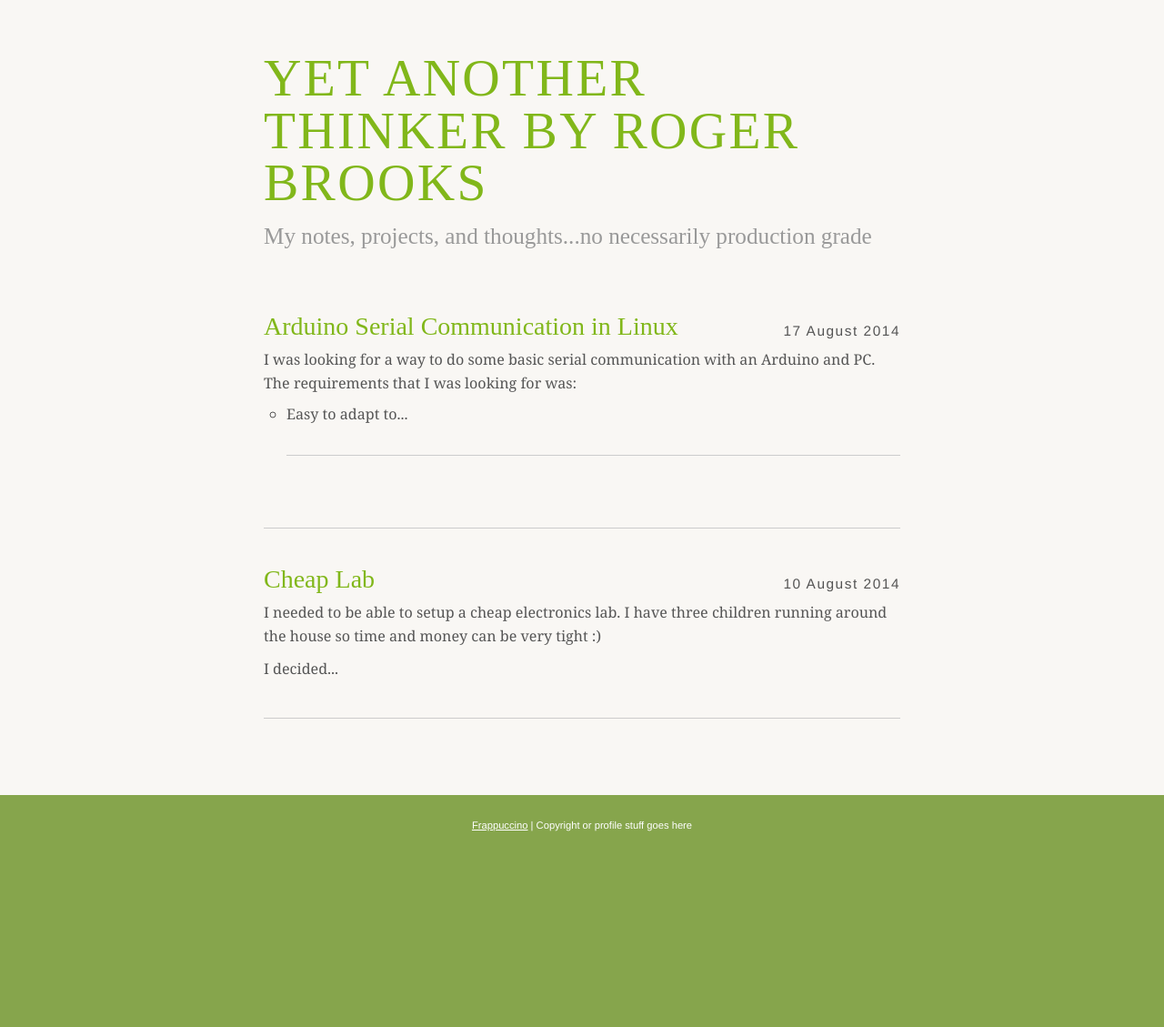
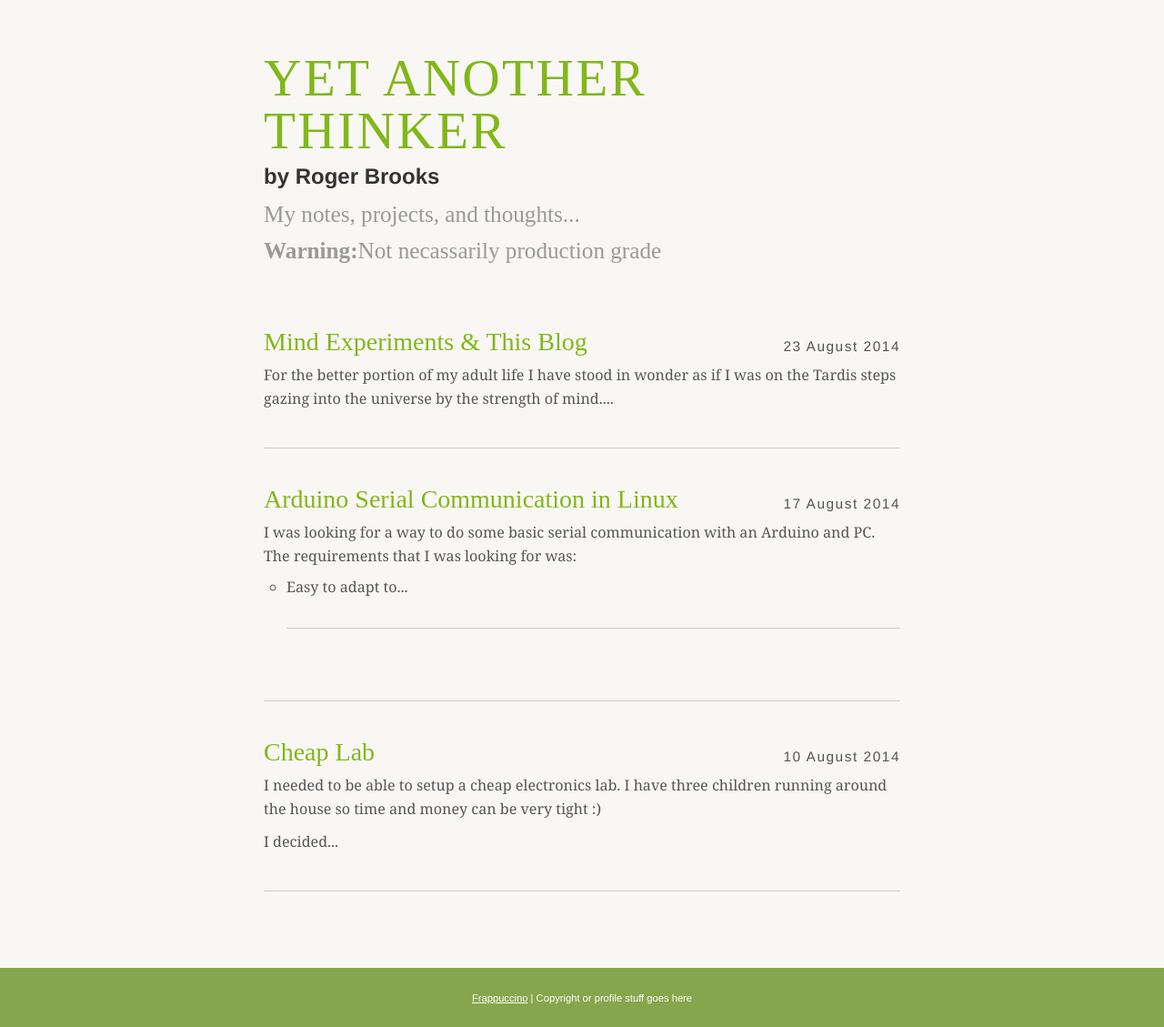
Before and after one commit to monkeywire/monkeywire.github.io, a Jekyll site: the page built from index.html, in a window 1280 px wide. Shown: the whole page at 91% size. Built offline with Jekyll 4.4.1, drawn with Linux system fonts in a browser that asks for light colours; some web fonts are replaced; the list of posts is cut into pages by our own code; before the commit the page ends 939 px from its top, so only the background shows below that.

Commit message:
New post

```diff
--- /dev/null
+++ b/_posts/2014-08-23-mind-experiments-the-blog.md
@@ -0,0 +1,17 @@
+---
+title: Mind Experiments &  This Blog
+type: post
+tags: mind, experiment, blog
+---
+
+For the better portion of my adult life I have stood in wonder as if I was on the Tardis steps gazing into the universe by the strength of mind. Perhaps this is why I gravitate toward security work so much.  Security is entirely about people, how they behave, think, and react.  It is a job of being aware of your soundings, what is happening and why it is happening. Human behavior and my own mind has led me many directions. during my life.
+
+ I have read much material, listened and watched to lectures of a whole sort on the topic of mind, conscienceless, awareness, and spirit.  I have event attempted some simple mind experiments of my own and usually am in constant study of my own thoughts.  I have come to the conclusion though, as insightful as these experiments are, without a more structured and full approach I will never be able to achieve a better understanding.  It seem as though I have reached the point of diminishing returns on my understanding of mind.  This has spurred this entry, and in-fact this entire blog.
+
+ This blog will be my tool to document such thoughts and experiments. Not only of my mind and people, but all the little projects, experiments, code, and other endeavors I chase.  I not only experiment mentally but chase a large pool of knowledge and skills.  I have learned an extraordinary amount in my life but so much of it gets lost in day to day living.
+
+ If you find yourself reading this blog somehow, please feel free too.  I am writing this primarily for myself as a journal of sorts, however, I am always eager to hear other peoples opinions, thoughts, and insights and would look forward to a open forum to discuss a world of wonder.  Perhaps too some of these entries my help others experimenting or working on similar problems, as a way to give back to the people of the Internet of have given so much knowledge to the world.
+
+ Thank You,
+
+ Roger Brooks
--- a/index.html
+++ b/index.html
@@ -8,9 +8,9 @@ title: Mainpage
     <main class="container">
     	<div class="row-fluid">
     		<section class="content">
-    		  <h1>Yet another Thinker by Roger Brooks</h1>
-          <div class="sub-title">My notes, projects, and thoughts...no necessarily  production grade</div>
-    		</section>
+    		  <h1>Yet another Thinker<h3>by Roger Brooks</h3></h1>
+                <div class="sub-title">My notes, projects, and thoughts... <br/><br/> <strong>Warning:</strong>Not necassarily production grade</div>
+</section>
     		<ul class="entries">
     		{% for post in paginator.posts %}
     		  <li>
```
Also changed, not shown: 3 other files.
